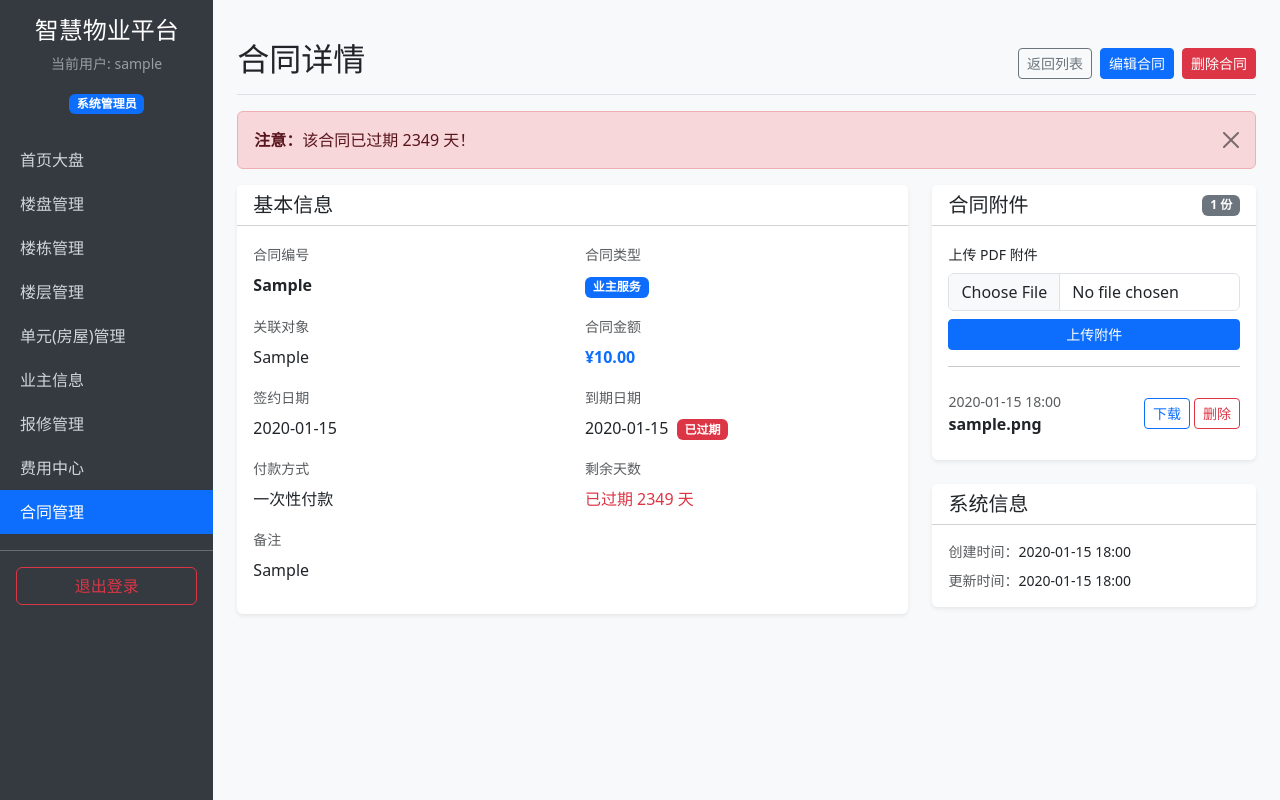
After one commit to lacsar712/label-3551-9999999, a Django app: page /contract/1/ in a window 1280 px wide. The commit adds this page. Run offline with Django 4.2, Linux system fonts and the light colour scheme; a user stored in the database is signed in; tables that the repository leaves empty hold one stand-in row (values such as "Sample post").

Commit message:
.661277247809132:df1a9319826ccd7aeb7b928666fc9e1f_6a37d6152eac34147122b875.6a37da8c2eac34147122b8be.6a37da8c5d9d1c194a00995f:Trae CN.T(2026/6/21 20:35:24)

```diff
--- a/management/forms.py
+++ b/management/forms.py
@@ -1,5 +1,5 @@
 from django import forms
-from .models import User, Estate, Building, Floor, Unit, Repair, Fee
+from .models import User, Estate, Building, Floor, Unit, Repair, Fee, Contract, ContractAttachment
 
 class OwnerForm(forms.ModelForm):
     class Meta:
@@ -90,3 +90,28 @@ class FeeForm(forms.ModelForm):
             'payment_date': forms.DateInput(attrs={'class': 'form-control', 'type': 'date'}),
             'payment_method': forms.Select(attrs={'class': 'form-select'}),
         }
+
+
+class ContractForm(forms.ModelForm):
+    class Meta:
+        model = Contract
+        fields = ['contract_no', 'contract_type', 'related_object', 'sign_date', 'expire_date', 'amount', 'payment_method', 'remark']
+        widgets = {
+            'contract_no': forms.TextInput(attrs={'class': 'form-control'}),
+            'contract_type': forms.Select(attrs={'class': 'form-select'}),
+            'related_object': forms.TextInput(attrs={'class': 'form-control'}),
+            'sign_date': forms.DateInput(attrs={'class': 'form-control', 'type': 'date'}),
+            'expire_date': forms.DateInput(attrs={'class': 'form-control', 'type': 'date'}),
+            'amount': forms.NumberInput(attrs={'class': 'form-control', 'step': '0.01'}),
+            'payment_method': forms.Select(attrs={'class': 'form-select'}),
+            'remark': forms.Textarea(attrs={'class': 'form-control', 'rows': 3}),
+        }
+
+
+class ContractAttachmentForm(forms.ModelForm):
+    class Meta:
+        model = ContractAttachment
+        fields = ['file']
+        widgets = {
+            'file': forms.FileInput(attrs={'class': 'form-control', 'accept': '.pdf'}),
+        }
--- a/management/urls.py
+++ b/management/urls.py
@@ -47,4 +47,13 @@ urlpatterns = [
     path('fee/add/', views.FeeCreateView.as_view(), name='fee_add'),
     path('fee/<int:pk>/process/', views.FeeUpdateView.as_view(), name='fee_process'),
     path('fee/<int:pk>/delete/', views.FeeDeleteView.as_view(), name='fee_delete'),
+
+    # 合同管理
+    path('contract/', views.ContractListView.as_view(), name='contract_list'),
+    path('contract/add/', views.ContractCreateView.as_view(), name='contract_add'),
+    path('contract/<int:pk>/edit/', views.ContractUpdateView.as_view(), name='contract_edit'),
+    path('contract/<int:pk>/delete/', views.ContractDeleteView.as_view(), name='contract_delete'),
+    path('contract/<int:pk>/', views.ContractDetailView.as_view(), name='contract_detail'),
+    path('contract/attachment/<int:pk>/download/', views.ContractAttachmentDownloadView.as_view(), name='contract_attachment_download'),
+    path('contract/attachment/<int:pk>/delete/', views.ContractAttachmentDeleteView.as_view(), name='contract_attachment_delete'),
 ]
--- a/management/views.py
+++ b/management/views.py
@@ -1,13 +1,16 @@
-from django.shortcuts import render, redirect
-from django.urls import reverse_lazy
+from django.shortcuts import render, redirect, get_object_or_404
+from django.urls import reverse_lazy, reverse
 from django.contrib.auth.views import LoginView
 from django.contrib.auth.mixins import LoginRequiredMixin, UserPassesTestMixin
-from django.views.generic import TemplateView, ListView, CreateView, UpdateView, DeleteView
+from django.views.generic import TemplateView, ListView, CreateView, UpdateView, DeleteView, DetailView, View
 from django.contrib import messages
-from .models import User, Estate, Building, Floor, Unit, Repair, Fee
-from .forms import EstateForm, BuildingForm, FloorForm, UnitForm, OwnerForm, RepairOwnerForm, RepairStaffForm, FeeForm
+from datetime import date, timedelta
+from .models import User, Estate, Building, Floor, Unit, Repair, Fee, Contract, ContractAttachment
+from .forms import EstateForm, BuildingForm, FloorForm, UnitForm, OwnerForm, RepairOwnerForm, RepairStaffForm, FeeForm, ContractForm, ContractAttachmentForm
 import csv
-from django.http import HttpResponse
+from django.http import HttpResponse, FileResponse
+import os
+from django.conf import settings
 
 class CustomLoginView(LoginView):
     template_name = 'management/login.html'
@@ -32,6 +35,12 @@ class IndexView(LoginRequiredMixin, TemplateView):
             context['owner_count'] = User.objects.filter(role='owner').count()
             context['pending_repairs'] = Repair.objects.filter(status='pending').count()
             context['unpaid_fees'] = Fee.objects.filter(status='unpaid').count()
+            today = date.today()
+            sixty_days_later = today + timedelta(days=60)
+            expiring_contracts = Contract.objects.filter(expire_date__gte=today, expire_date__lte=sixty_days_later).order_by('expire_date')
+            context['expiring_contracts_count'] = expiring_contracts.count()
+            context['expiring_contracts'] = expiring_contracts[:5]
+            context['expiring_contracts_total_amount'] = sum(c.amount for c in expiring_contracts)
         else:
             context['my_units'] = Unit.objects.filter(owner=self.request.user)
             context['my_repairs'] = Repair.objects.filter(owner=self.request.user).order_by('-submit_time')[:5]
@@ -359,3 +368,127 @@ class FeeDeleteView(LoginRequiredMixin, StaffRequiredMixin, DeleteView):
     model = Fee
     template_name = 'management/confirm_delete.html'
     success_url = reverse_lazy('fee_list')
+
+
+# --- 合同管理 ---
+class ContractListView(LoginRequiredMixin, StaffRequiredMixin, ListView):
+    model = Contract
+    template_name = 'management/contract_list.html'
+    context_object_name = 'contracts'
+
+    def get_queryset(self):
+        qs = Contract.objects.all()
+        contract_type = self.request.GET.get('contract_type')
+        if contract_type:
+            qs = qs.filter(contract_type=contract_type)
+        return qs
+
+    def get_context_data(self, **kwargs):
+        context = super().get_context_data(**kwargs)
+        context['contract_types'] = Contract.TYPE_CHOICES
+        today = date.today()
+        sixty_days_later = today + timedelta(days=60)
+        for contract in context['contracts']:
+            contract.expiring_soon = contract.expire_date >= today and contract.expire_date <= sixty_days_later
+            contract.days_left = (contract.expire_date - today).days
+            contract.days_left_str = abs(contract.days_left)
+        return context
+
+
+class ContractCreateView(LoginRequiredMixin, StaffRequiredMixin, CreateView):
+    model = Contract
+    form_class = ContractForm
+    template_name = 'management/form.html'
+    success_url = reverse_lazy('contract_list')
+
+    def form_valid(self, form):
+        messages.success(self.request, "合同创建成功！")
+        return super().form_valid(form)
+
+    def get_context_data(self, **kwargs):
+        context = super().get_context_data(**kwargs)
+        context['title'] = "新增合同"
+        return context
+
+
+class ContractUpdateView(LoginRequiredMixin, StaffRequiredMixin, UpdateView):
+    model = Contract
+    form_class = ContractForm
+    template_name = 'management/form.html'
+    success_url = reverse_lazy('contract_list')
+
+    def form_valid(self, form):
+        messages.success(self.request, "合同更新成功！")
+        return super().form_valid(form)
+
+    def get_context_data(self, **kwargs):
+        context = super().get_context_data(**kwargs)
+        context['title'] = "编辑合同"
+        return context
+
+
+class ContractDeleteView(LoginRequiredMixin, StaffRequiredMixin, DeleteView):
+    model = Contract
+    template_name = 'management/confirm_delete.html'
+    success_url = reverse_lazy('contract_list')
+
+    def delete(self, request, *args, **kwargs):
+        messages.success(self.request, "合同删除成功！")
+        return super().delete(request, *args, **kwargs)
+
+
+class ContractDetailView(LoginRequiredMixin, StaffRequiredMixin, DetailView):
+    model = Contract
+    template_name = 'management/contract_detail.html'
+    context_object_name = 'contract'
+
+    def get_context_data(self, **kwargs):
+        context = super().get_context_data(**kwargs)
+        context['attachment_form'] = ContractAttachmentForm()
+        today = date.today()
+        sixty_days_later = today + timedelta(days=60)
+        contract = context['contract']
+        contract.expiring_soon = contract.expire_date >= today and contract.expire_date <= sixty_days_later
+        contract.days_left = (contract.expire_date - today).days
+        contract.days_left_str = abs(contract.days_left)
+        return context
+
+    def post(self, request, *args, **kwargs):
+        self.object = self.get_object()
+        form = ContractAttachmentForm(request.POST, request.FILES)
+        if form.is_valid():
+            attachment = form.save(commit=False)
+            attachment.contract = self.object
+            if 'file' in request.FILES:
+                uploaded_file = request.FILES['file']
+                attachment.file_name = uploaded_file.name
+            attachment.save()
+            messages.success(request, "附件上传成功！")
+            return redirect(reverse('contract_detail', kwargs={'pk': self.object.pk}))
+        context = self.get_context_data(object=self.object)
+        context['attachment_form'] = form
+        return self.render_to_response(context)
+
+
+class ContractAttachmentDownloadView(LoginRequiredMixin, StaffRequiredMixin, View):
+    def get(self, request, pk):
+        attachment = get_object_or_404(ContractAttachment, pk=pk)
+        file_path = os.path.join(settings.MEDIA_ROOT, attachment.file.name)
+        if os.path.exists(file_path):
+            response = FileResponse(open(file_path, 'rb'))
+            response['Content-Type'] = 'application/pdf'
+            response['Content-Disposition'] = f'attachment; filename="{attachment.file_name}"'
+            return response
+        messages.error(request, "文件不存在！")
+        return redirect(reverse('contract_detail', kwargs={'pk': attachment.contract.pk}))
+
+
+class ContractAttachmentDeleteView(LoginRequiredMixin, StaffRequiredMixin, View):
+    def post(self, request, pk):
+        attachment = get_object_or_404(ContractAttachment, pk=pk)
+        contract_pk = attachment.contract.pk
+        if attachment.file and os.path.exists(os.path.join(settings.MEDIA_ROOT, attachment.file.name)):
+            os.remove(os.path.join(settings.MEDIA_ROOT, attachment.file.name))
+        attachment.delete()
+        messages.success(request, "附件删除成功！")
+        return redirect(reverse('contract_detail', kwargs={'pk': contract_pk}))
--- a/property_system/settings.py
+++ b/property_system/settings.py
@@ -89,6 +89,9 @@ STATICFILES_DIRS = [
     BASE_DIR / 'assets',
 ]
 
+MEDIA_URL = "/media/"
+MEDIA_ROOT = BASE_DIR / 'media'
+
 DEFAULT_AUTO_FIELD = "django.db.models.BigAutoField"
 
 LOGIN_URL = '/login/'
--- a/property_system/urls.py
+++ b/property_system/urls.py
@@ -10,3 +10,4 @@ urlpatterns = [
 
 if settings.DEBUG:
     urlpatterns += static(settings.STATIC_URL, document_root=settings.STATIC_ROOT)
+    urlpatterns += static(settings.MEDIA_URL, document_root=settings.MEDIA_ROOT)
--- a/templates/base.html
+++ b/templates/base.html
@@ -68,6 +68,10 @@
                         class="{% if 'repair' in request.resolver_match.url_name %}active{% endif %}">报修管理</a>
                     <a href="{% url 'fee_list' %}"
                         class="{% if 'fee' in request.resolver_match.url_name %}active{% endif %}">费用中心</a>
+                    {% if request.user.role == 'admin' or request.user.role == 'staff' %}
+                    <a href="{% url 'contract_list' %}"
+                        class="{% if 'contract' in request.resolver_match.url_name %}active{% endif %}">合同管理</a>
+                    {% endif %}
 
                     <hr class="text-white">
                     <form method="post" action="{% url 'logout' %}" class="px-3">
--- /dev/null
+++ b/templates/management/contract_detail.html
@@ -0,0 +1,155 @@
+{% extends "base.html" %}
+
+{% block title %}合同详情 - {{ contract.contract_no }} - 智慧物业平台{% endblock %}
+
+{% block content %}
+<div class="d-flex justify-content-between flex-wrap flex-md-nowrap align-items-center pt-3 pb-2 mb-3 border-bottom">
+    <h1 class="h2">合同详情</h1>
+    <div class="btn-toolbar mb-2 mb-md-0">
+        <a href="{% url 'contract_list' %}" class="btn btn-sm btn-outline-secondary">返回列表</a>
+        <a href="{% url 'contract_edit' contract.id %}" class="btn btn-sm btn-primary ms-2">编辑合同</a>
+        <a href="{% url 'contract_delete' contract.id %}" class="btn btn-sm btn-danger ms-2">删除合同</a>
+    </div>
+</div>
+
+{% if contract.days_left < 0 %}
+<div class="alert alert-danger alert-dismissible fade show" role="alert">
+    <strong>注意：</strong>该合同已过期 {{ contract.days_left_str }} 天！
+    <button type="button" class="btn-close" data-bs-dismiss="alert" aria-label="Close"></button>
+</div>
+{% elif contract.expiring_soon %}
+<div class="alert alert-warning alert-dismissible fade show" role="alert">
+    <strong>提醒：</strong>该合同将在 {{ contract.days_left }} 天后到期，请及时处理！
+    <button type="button" class="btn-close" data-bs-dismiss="alert" aria-label="Close"></button>
+</div>
+{% endif %}
+
+<div class="row g-4">
+    <div class="col-lg-8">
+        <div class="card shadow-sm border-0">
+            <div class="card-header bg-white">
+                <h5 class="mb-0">基本信息</h5>
+            </div>
+            <div class="card-body">
+                <div class="row">
+                    <div class="col-md-6 mb-3">
+                        <label class="form-label text-muted small">合同编号</label>
+                        <p class="fw-bold mb-0">{{ contract.contract_no }}</p>
+                    </div>
+                    <div class="col-md-6 mb-3">
+                        <label class="form-label text-muted small">合同类型</label>
+                        <p class="mb-0">
+                            {% if contract.contract_type == 'owner_service' %}
+                            <span class="badge bg-primary">业主服务</span>
+                            {% elif contract.contract_type == 'supplier_purchase' %}
+                            <span class="badge bg-info text-dark">供应商采购</span>
+                            {% else %}
+                            <span class="badge bg-secondary">外包维保</span>
+                            {% endif %}
+                        </p>
+                    </div>
+                    <div class="col-md-6 mb-3">
+                        <label class="form-label text-muted small">关联对象</label>
+                        <p class="mb-0">{{ contract.related_object }}</p>
+                    </div>
+                    <div class="col-md-6 mb-3">
+                        <label class="form-label text-muted small">合同金额</label>
+                        <p class="mb-0 text-primary fw-bold">¥{{ contract.amount }}</p>
+                    </div>
+                    <div class="col-md-6 mb-3">
+                        <label class="form-label text-muted small">签约日期</label>
+                        <p class="mb-0">{{ contract.sign_date|date:"Y-m-d" }}</p>
+                    </div>
+                    <div class="col-md-6 mb-3">
+                        <label class="form-label text-muted small">到期日期</label>
+                        <p class="mb-0">
+                            {{ contract.expire_date|date:"Y-m-d" }}
+                            {% if contract.days_left < 0 %}
+                            <span class="badge bg-danger ms-1">已过期</span>
+                            {% elif contract.expiring_soon %}
+                            <span class="badge bg-warning text-dark ms-1">即将到期</span>
+                            {% endif %}
+                        </p>
+                    </div>
+                    <div class="col-md-6 mb-3">
+                        <label class="form-label text-muted small">付款方式</label>
+                        <p class="mb-0">{{ contract.get_payment_method_display }}</p>
+                    </div>
+                    <div class="col-md-6 mb-3">
+                        <label class="form-label text-muted small">剩余天数</label>
+                        <p class="mb-0">
+                            {% if contract.days_left < 0 %}
+                            <span class="text-danger">已过期 {{ contract.days_left_str }} 天</span>
+                            {% else %}
+                            <span class="{% if contract.expiring_soon %}text-warning fw-bold{% endif %}">{{ contract.days_left }} 天</span>
+                            {% endif %}
+                        </p>
+                    </div>
+                    <div class="col-md-12 mb-3">
+                        <label class="form-label text-muted small">备注</label>
+                        <p class="mb-0">{{ contract.remark|default:"-" }}</p>
+                    </div>
+                </div>
+            </div>
+        </div>
+    </div>
+
+    <div class="col-lg-4">
+        <div class="card shadow-sm border-0 mb-4">
+            <div class="card-header bg-white d-flex justify-content-between align-items-center">
+                <h5 class="mb-0">合同附件</h5>
+                <span class="badge bg-secondary">{{ contract.attachments.count }} 份</span>
+            </div>
+            <div class="card-body">
+                <form method="post" enctype="multipart/form-data" class="mb-3">
+                    {% csrf_token %}
+                    <div class="mb-2">
+                        <label for="{{ attachment_form.file.id_for_label }}" class="form-label small">上传 PDF 附件</label>
+                        {{ attachment_form.file }}
+                        {% for error in attachment_form.file.errors %}
+                        <div class="invalid-feedback d-block">{{ error }}</div>
+                        {% endfor %}
+                    </div>
+                    <button type="submit" class="btn btn-sm btn-primary w-100">上传附件</button>
+                </form>
+
+                <hr>
+
+                {% if contract.attachments.all %}
+                <div class="list-group list-group-flush">
+                    {% for attachment in contract.attachments.all %}
+                    <div class="list-group-item px-0 d-flex justify-content-between align-items-center">
+                        <div class="flex-grow-1 me-2">
+                            <small class="text-muted d-block">{{ attachment.uploaded_at|date:"Y-m-d H:i" }}</small>
+                            <span class="fw-bold">{{ attachment.file_name }}</span>
+                        </div>
+                        <div class="d-flex gap-1">
+                            <a href="{% url 'contract_attachment_download' attachment.id %}" class="btn btn-sm btn-outline-primary" title="下载">
+                                下载
+                            </a>
+                            <form method="post" action="{% url 'contract_attachment_delete' attachment.id %}" class="d-inline" onsubmit="return confirm('确定要删除该附件吗？');">
+                                {% csrf_token %}
+                                <button type="submit" class="btn btn-sm btn-outline-danger">删除</button>
+                            </form>
+                        </div>
+                    </div>
+                    {% endfor %}
+                </div>
+                {% else %}
+                <p class="text-muted text-center py-2 mb-0">暂无附件</p>
+                {% endif %}
+            </div>
+        </div>
+
+        <div class="card shadow-sm border-0">
+            <div class="card-header bg-white">
+                <h5 class="mb-0">系统信息</h5>
+            </div>
+            <div class="card-body small">
+                <p class="mb-2"><span class="text-muted">创建时间：</span>{{ contract.created_at|date:"Y-m-d H:i" }}</p>
+                <p class="mb-0"><span class="text-muted">更新时间：</span>{{ contract.updated_at|date:"Y-m-d H:i" }}</p>
+            </div>
+        </div>
+    </div>
+</div>
+{% endblock %}
```
Also changed, not shown: management/admin.py (+14 -1 lines), management/models.py (+62 -0 lines), templates/management/contract_list.html (added, +140 -0 lines), templates/management/index.html (+74 -3 lines).
